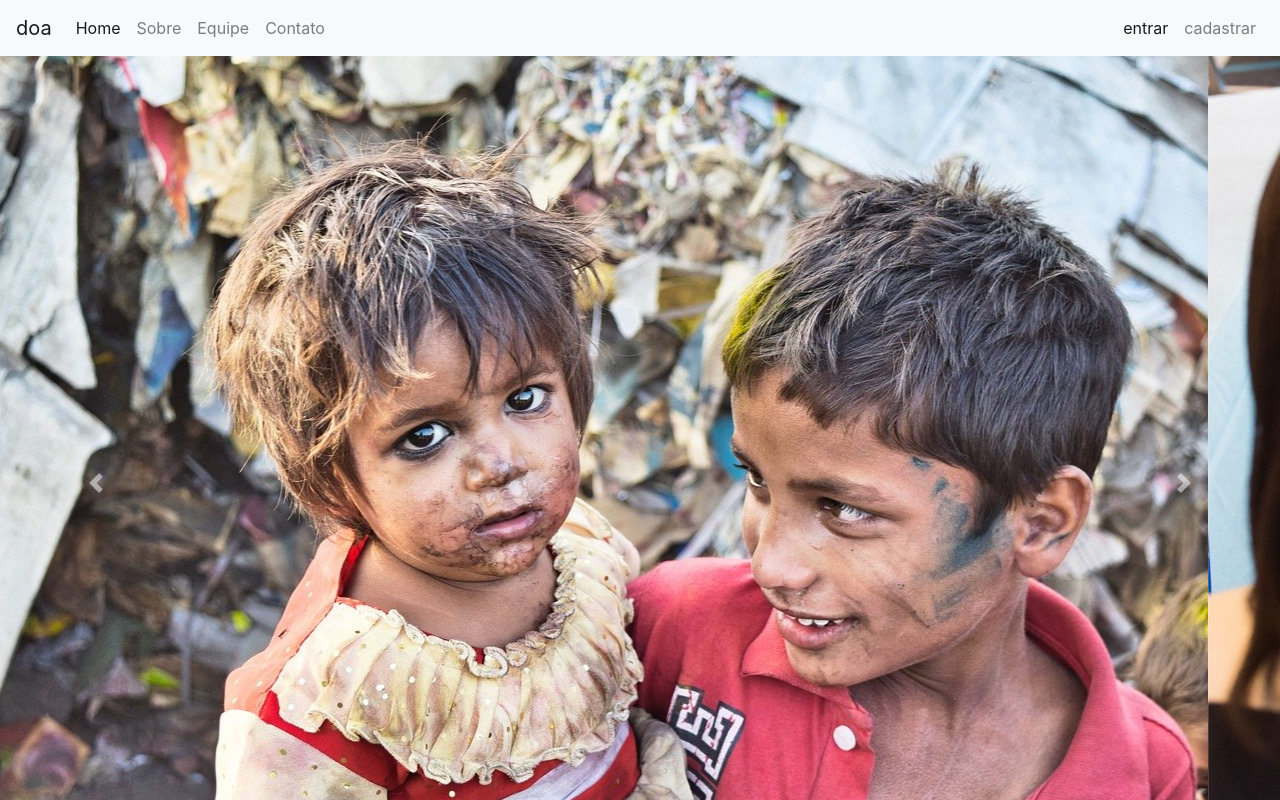
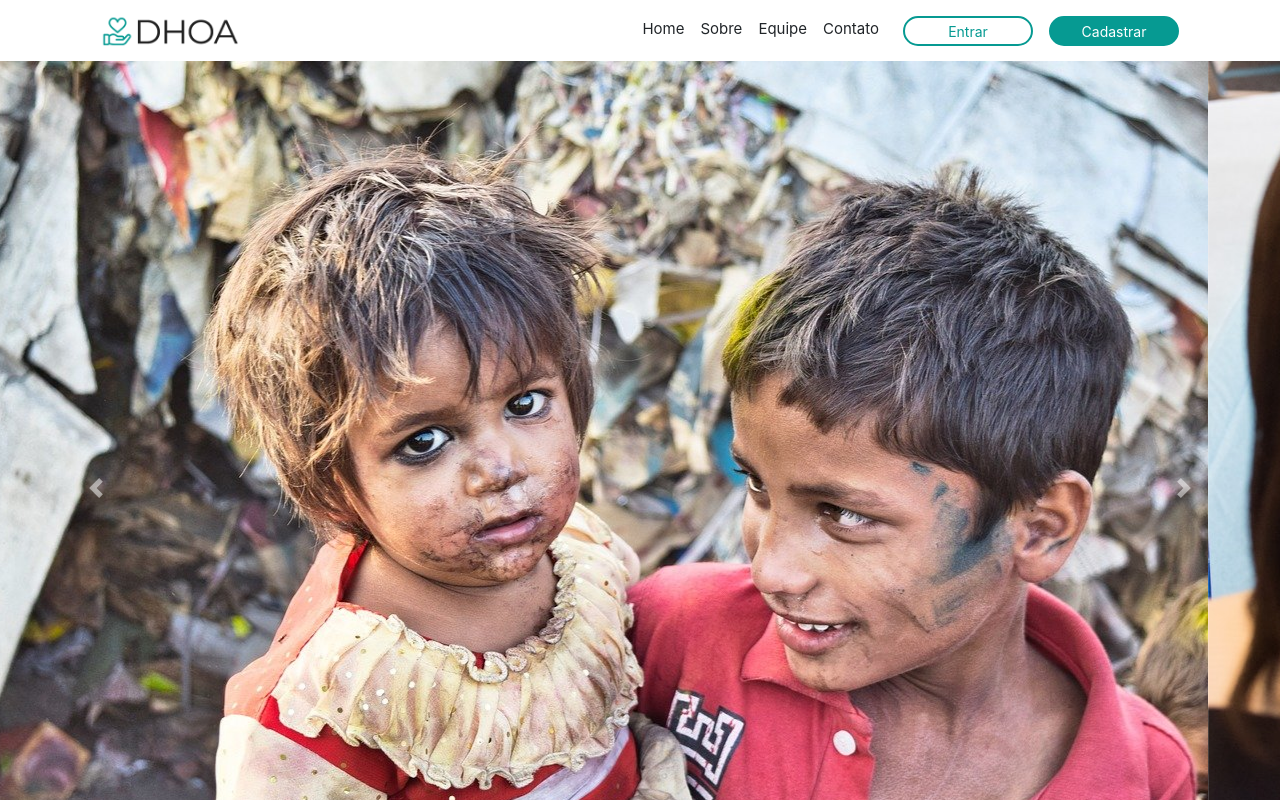
Before and after one commit to HARDTECHIO/dhoa-front, an Angular app: page / in a window 1280 px wide. Shown: the top 800 px of the page. Built offline with nearby package versions, Linux system fonts and the light colour scheme.

Commit message:
fix(menu): Corrigindo cores e tipografia do menu e adicionando o logo #4

```diff
--- a/src/app/template/menu/menu.component.css
+++ b/src/app/template/menu/menu.component.css
@@ -0,0 +1,54 @@
+.menu-site {
+  color: #212529 !important;
+  font-size: 15px;
+}
+
+.menu-site::after {
+  content: '';
+  display: table;
+  width: 0px;
+  height: 2px;
+  background-color: #069a92;
+  transition: .3s width linear;
+}
+
+.menu-site:hover::after {
+  width: 100%;
+}
+
+.btn-entrar {
+  border: 2px solid #069a92;
+  padding: .375rem .75rem;
+  border-radius: 50px;
+  width: 130px;
+  height: 30px;
+  text-align: center;
+  line-height: 15px;
+  font-size: 14px;
+  color: #069a92 !important;
+  transition: 0.3s background-color linear;
+}
+
+.btn-entrar:hover {
+  background-color: #069a92;
+  color: #fff !important;
+}
+
+.btn-cadastrar {
+  border: 2px solid #069a92;
+  padding: .375rem .75rem;
+  border-radius: 50px;
+  width: 130px;
+  height: 30px;
+  text-align: center;
+  line-height: 15px;
+  font-size: 14px;
+  color: #fff !important;
+  background-color: #069a92;
+  transition: 0.3s background-color linear;
+}
+
+.btn-cadastrar:hover {
+  background-color: #03817b;
+  color: #fff !important;
+}
--- a/src/app/template/menu/menu.component.html
+++ b/src/app/template/menu/menu.component.html
@@ -1,35 +1,37 @@
-<nav class="navbar navbar-expand-lg navbar-light bg-light">
-  <a class="navbar-brand" href="#">doa</a>
+<div class="bg-white">
+  <div class="container">
+    <nav class="navbar navbar-expand-lg navbar-light bg-white">
+      <a class="navbar-brand" href="#"> <img src="../../../assets/img/dhoa-logo-top.png"
+          height="35"></a>
       <button class="navbar-toggler" type="button" data-toggle="collapse" data-target="#navbarSupportedContent"
         aria-controls="navbarSupportedContent" aria-expanded="false" aria-label="Toggle navigation">
         <span class="navbar-toggler-icon"></span>
       </button>
 
       <div class="collapse navbar-collapse" id="navbarSupportedContent">
-    <ul class="navbar-nav mr-auto">
-      <li class="nav-item active">
-        <a class="nav-link" href="#">Home <span class="sr-only">(current)</span></a>
+        <ul class="navbar-nav ml-auto d-flex align-items-center">
+          <li class="nav-item">
+            <a class="nav-link menu-site" href="#">Home</a>
           </li>
           <li class="nav-item">
-        <a class="nav-link" href="#">Sobre</a>
+            <a class="nav-link menu-site" href="#">Sobre</a>
           </li>
 
           <li class="nav-item">
-        <a class="nav-link" href="#">Equipe</a>
+            <a class="nav-link menu-site" href="#">Equipe</a>
           </li>
           <li class="nav-item">
-        <a class="nav-link" href="#">Contato</a>
+            <a class="nav-link menu-site" href="#">Contato</a>
+          </li>
+          <li class="nav-item">
+            <a class="nav-link btn-entrar mx-3" href="#">Entrar</a>
+          </li>
+          <li class="nav-item">
+            <a class="nav-link btn-cadastrar" href="#">Cadastrar</a>
           </li>
 
-
-    </ul>
-    <ul class="navbar-nav ml-auto">
-      <li class="nav-item active">
-        <a class="nav-link" href="#">entrar <span class="sr-only">(current)</span></a>
-      </li>
-      <li class="nav-item">
-        <a class="nav-link" href="#">cadastrar</a>
-      </li>
         </ul>
       </div>
     </nav>
+  </div>
+</div>
```
Also changed, not shown: src/assets/img/dhoa-logo-top.png (added). Lines whose indentation alone changed are shown as unchanged.
